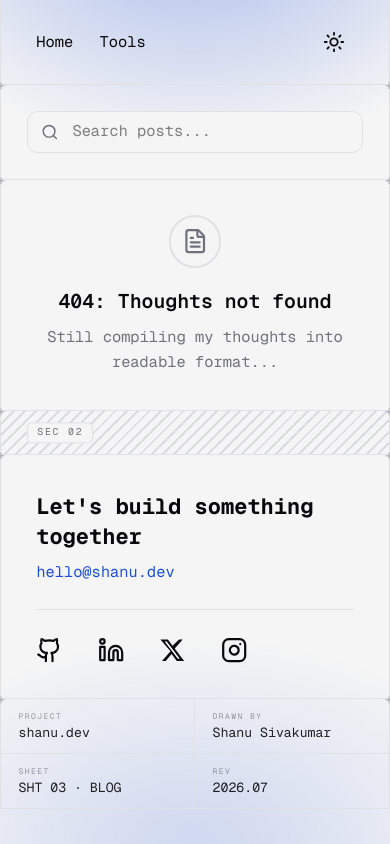
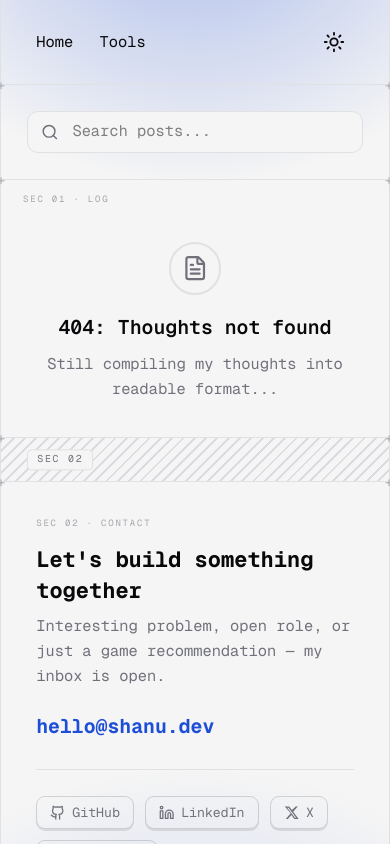
Before and after one commit to shanuflash/portfolio, a Next.js app: page /blog in a window 390 px wide. Shown: the top 844 px of the page. Built offline with nearby package versions, Linux system fonts and the light colour scheme.

Commit message:
feat: add mobile section labels and keycap contact row
Section renders its annotation as a horizontal micro-label below lg
(vertical rail labels were desktop-only). Contact section rebuilt:
larger mail link, resume and socials as keycap-style buttons.

```diff
--- a/src/components/layout/contact-section.js
+++ b/src/components/layout/contact-section.js
@@ -1,6 +1,9 @@
 import Section from './section';
 import { getIcon } from '../icon-mapper';
 import { socialLinks, contactEmail } from '@/data/portfolio';
+
+const keycap =
+  'inline-flex items-center gap-1.5 px-3 py-1.5 text-xs rounded-md border shadow-[0_2px_0_0] transition-all duration-150 hover:translate-y-0.5 hover:shadow-none active:translate-y-0.5 active:shadow-none select-none';
 
 export default function ContactSection({
   id,
@@ -12,43 +15,38 @@ export default function ContactSection({
   return (
     <Section id={id} annotation={annotation}>
       <h2 className="text-xl font-bold text-foreground mb-2">{title}</h2>
-      {blurb && (
       <p className="text-sm text-muted-foreground leading-relaxed max-w-md">
-          {blurb}
+        {blurb ??
+          'Interesting problem, open role, or just a game recommendation — my inbox is open.'}
       </p>
-      )}
-      <div className={`flex items-center gap-4 ${blurb ? 'mt-4' : 'mt-1'}`}>
       <a
         href={`mailto:${contactEmail}`}
-          className="text-sm text-accent hover:underline transition-colors"
+        className="inline-block text-lg sm:text-xl font-bold text-accent hover:underline mt-5"
       >
         {contactEmail}
       </a>
+      <div className="flex flex-wrap items-center gap-2.5 mt-6 pt-6 border-t soft-grid-border">
         {showResume && (
-          <>
-            <span className="text-muted-foreground/30">|</span>
           <a
             href="/Shanu S - Resume July 2026.pdf"
             target="_blank"
             rel="noopener noreferrer"
-              className="inline-flex items-center gap-1 text-sm text-accent hover:underline transition-colors"
+            className={`${keycap} border-accent/30 bg-accent/5 text-foreground font-medium shadow-accent/15 hover:border-accent/40`}
           >
-              {getIcon('FileText', 'h-3.5 w-3.5')}
+            {getIcon('FileText', 'h-3.5 w-3.5 text-accent')}
             Resume
           </a>
-          </>
         )}
-      </div>
-      <div className="flex items-center gap-8 mt-6 pt-6 border-t soft-grid-border">
-        {socialLinks.map((social, index) => (
+        {socialLinks.map((social) => (
           <a
-            key={index}
+            key={social.href}
             href={social.href}
             target="_blank"
             rel="noopener noreferrer"
-            className="text-foreground transition-all duration-300 hover:text-accent hover:-translate-y-px hover:scale-110"
+            className={`${keycap} border-foreground/15 text-muted-foreground shadow-foreground/10 hover:text-foreground hover:border-accent/30`}
           >
-            {getIcon(social.icon, 'h-6 w-6')}
+            {getIcon(social.icon, 'h-3.5 w-3.5')}
+            {social.alt}
           </a>
         ))}
       </div>
--- a/src/components/layout/section.js
+++ b/src/components/layout/section.js
@@ -6,6 +6,17 @@ export default function Section({
   innerClassName = '',
   children,
 }) {
+  const mobileLabel = annotation && (
+    <span
+      className={`lg:hidden block text-[9px] tracking-[0.2em] uppercase text-muted-foreground/60 select-none ${
+        padded ? 'mb-3' : 'px-5 sm:px-6 pt-3'
+      }`}
+      aria-hidden="true"
+    >
+      {annotation}
+    </span>
+  );
+
   return (
     <div id={id} className={`border-b soft-grid-border ${className}`}>
       <div
@@ -16,7 +27,17 @@ export default function Section({
             {annotation}
           </span>
         )}
-        {padded ? <div className="p-8">{children}</div> : children}
+        {padded ? (
+          <div className="p-8">
+            {mobileLabel}
+            {children}
+          </div>
+        ) : (
+          <>
+            {mobileLabel}
+            {children}
+          </>
+        )}
       </div>
     </div>
   );
```
Lines whose indentation alone changed are shown as unchanged.
